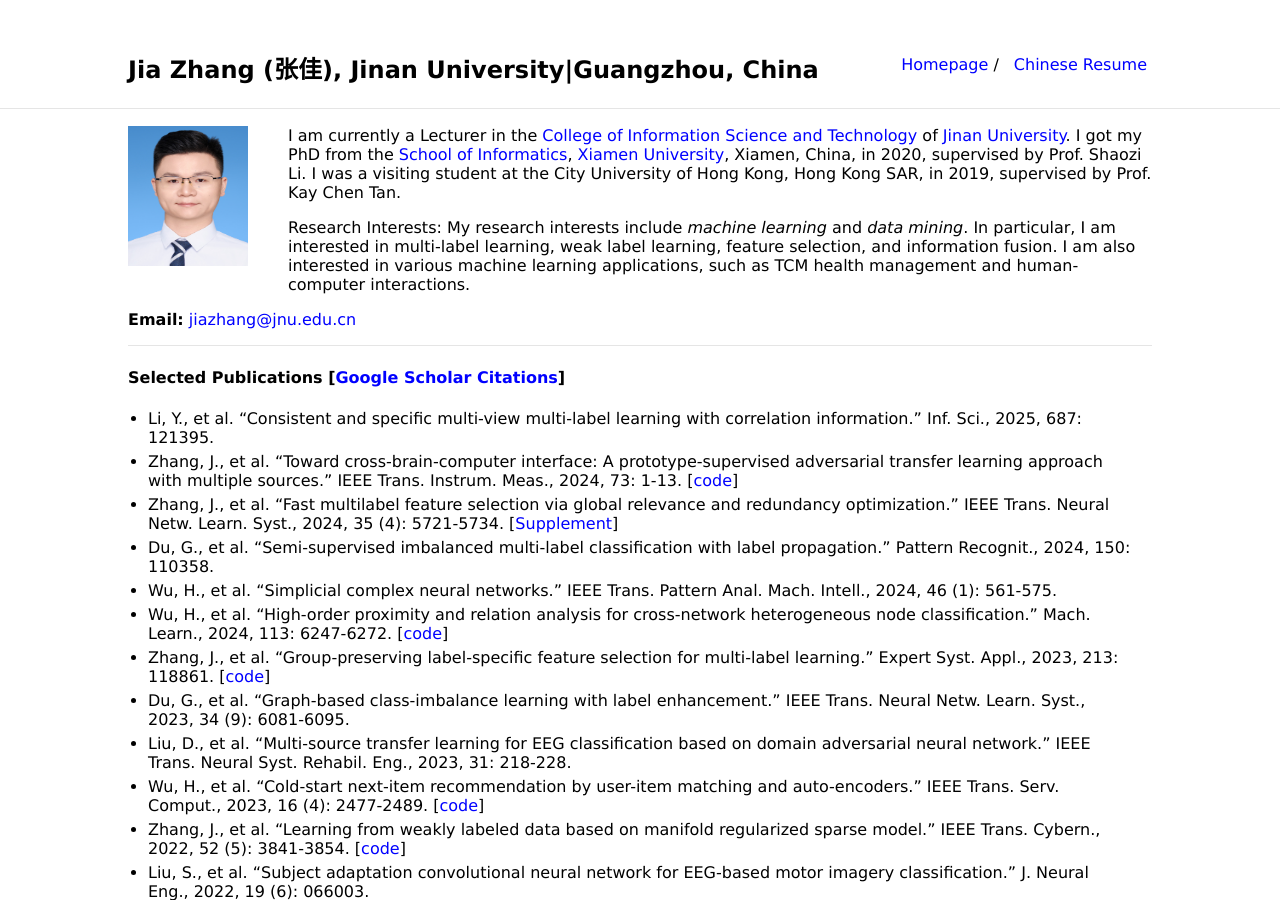
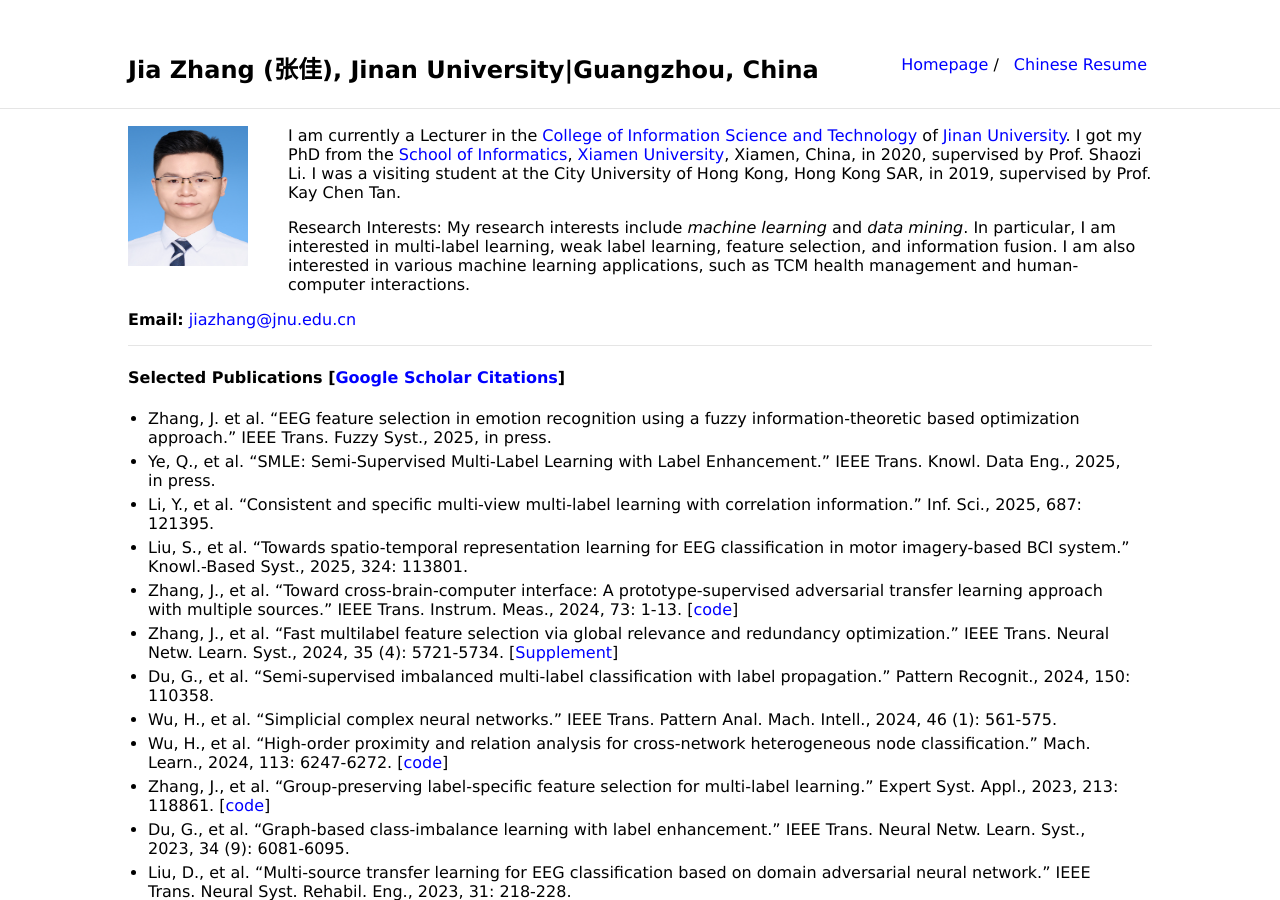
Before and after one commit to jiazhang-ml/jiazhang-ml.github.io, a Jekyll site: the page built from index.md, in a window 1280 px wide and 900 px high. Built offline with Jekyll 4.4.1, drawn with Linux system fonts in a browser that asks for light colours.

Commit message:
Update index.md

```diff
--- a/index.md
+++ b/index.md
@@ -15,7 +15,10 @@ Research Interests: My research interests include *machine learning* and *data m
 
 #### Selected Publications [[Google Scholar Citations](https://scholar.google.com.hk/citations?user=yBaTk-gAAAAJ&hl=en)]
 
+* Zhang, J. et al. "EEG feature selection in emotion recognition using a fuzzy information-theoretic based optimization approach." IEEE Trans. Fuzzy Syst., 2025, in press.
+* Ye, Q., et al. "SMLE: Semi-Supervised Multi-Label Learning with Label Enhancement." IEEE Trans. Knowl. Data Eng., 2025, in press.
 * Li, Y., et al. "Consistent and specific multi-view multi-label learning with correlation information." Inf. Sci., 2025, 687: 121395.
+* Liu, S., et al. "Towards spatio-temporal representation learning for EEG classification in motor imagery-based BCI system." Knowl.-Based Syst., 2025, 324: 113801.
 * Zhang, J., et al. "Toward cross-brain-computer interface: A prototype-supervised adversarial transfer learning approach with multiple sources." IEEE Trans. Instrum. Meas., 2024, 73: 1-13. [[code](PSAT-main.zip)]
 * Zhang, J., et al. "Fast multilabel feature selection via global relevance and redundancy optimization." IEEE Trans. Neural Netw. Learn. Syst., 2024, 35 (4): 5721-5734. [[Supplement](SM-GRROfast.pdf)]
 * Du, G., et al. "Semi-supervised imbalanced multi-label classification with label propagation." Pattern Recognit., 2024, 150: 110358.
```
